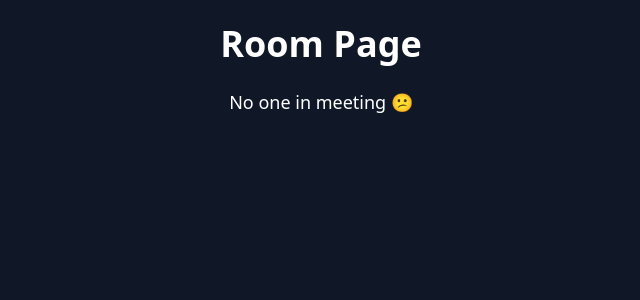
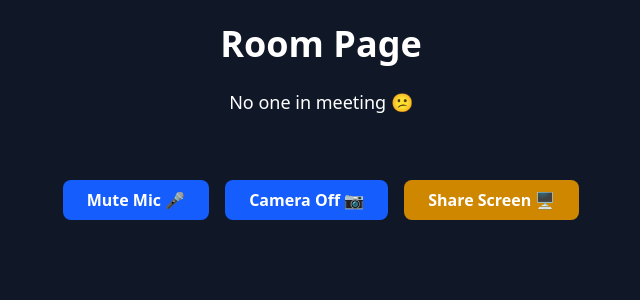
Before and after one commit to HARSHIT031204-ENG/Real-time-Video-Calling-Application, a React (Vite) app in the folder Client/: page /room/1 in a window 1280 px wide. Shown: the top 300 px of the page, without its empty margins (319-959 px from the left). Built offline with nearby package versions, Linux system fonts and the light colour scheme; no server answers.

Commit message:
updating features

```diff
--- a/Client/src/screens/Room.jsx
+++ b/Client/src/screens/Room.jsx
@@ -4,15 +4,15 @@ import ReactPlayer from "react-player";
 import peer from "../services/peersrevice";
 import { useNavigate } from "react-router-dom";
 
-
 function Room() {
     const socket = useSocket();
     const [remoteSocketId, setRemoteSocketId] = useState(null);
     const [myStream, setMyStream] = useState();
     const [remoteStream, setRemoteStream] = useState();
+    const [isMicOn, setIsMicOn] = useState(true);
+    const [isCameraOn, setIsCameraOn] = useState(true);
 
-    const navigate = useNavigate()
-
+    const navigate = useNavigate();
 
     const handleCallUser = useCallback(async () => {
         const stream = await navigator.mediaDevices.getUserMedia({
@@ -65,6 +65,26 @@ function Room() {
         [sendStreams]
     );
 
+    const handleMicToggle = useCallback(() => {
+        if (!myStream) return;
+
+        const audioTrack = myStream.getAudioTracks()[0];
+        if (audioTrack) {
+            audioTrack.enabled = !audioTrack.enabled;
+            setIsMicOn(audioTrack.enabled);
+        }
+    }, [myStream]);
+
+    const handleCameraToggle = useCallback(() => {
+        if (!myStream) return;
+
+        const videoTrack = myStream.getVideoTracks()[0];
+        if (videoTrack) {
+            videoTrack.enabled = !videoTrack.enabled;
+            setIsCameraOn(videoTrack.enabled);
+        }
+    }, [myStream]);
+
     const handleNegoNeeded = useCallback(async () => {
         const offer = await peer.getOffer();
         socket.emit("peer:nego:needed", { offer, to: remoteSocketId });
@@ -99,8 +119,7 @@ function Room() {
 
         console.log("Call ended");
 
-
-        navigate("/")
+        navigate("/");
     }, [myStream, remoteStream, socket, remoteSocketId]);
 
     const handleNegoNeedIncomming = useCallback(
@@ -153,7 +172,7 @@ function Room() {
             if (myStream) myStream.getTracks().forEach((track) => track.stop());
             peer.peer.close();
             console.log("Remote user ended the call");
-            navigate("/")
+            navigate("/");
         });
 
         return () => socket.off("call:ended");
@@ -172,6 +191,51 @@ function Room() {
 
         return () => socket.off("call:ended");
     }, [socket, myStream, remoteStream]);
+
+    const handleScreenShare = useCallback(async () => {
+        try {
+            const screenStream = await navigator.mediaDevices.getDisplayMedia({
+                video: true,
+            });
+
+            const screenTrack = screenStream.getVideoTracks()[0];
+
+            // replace video track in peer connection
+            const sender = peer.peer
+                .getSenders()
+                .find((s) => s.track.kind === "video");
+            sender.replaceTrack(screenTrack);
+
+            // update your local preview
+            if (myStream) {
+                myStream.removeTrack(myStream.getVideoTracks()[0]);
+                myStream.addTrack(screenTrack);
+                setMyStream(screenStream);
+            }
+
+            // when screen sharing stops, switch back to camera
+            screenTrack.onended = async () => {
+                const cameraStream = await navigator.mediaDevices.getUserMedia({
+                    video: true,
+                    audio: true,
+                });
+
+                const cameraTrack = cameraStream.getVideoTracks()[0];
+                const camSender = peer.peer
+                    .getSenders()
+                    .find((s) => s.track.kind === "video");
+                camSender.replaceTrack(cameraTrack);
+
+                cameraStream.getVideoTracks().forEach((track) => {
+                    myStream.addTrack(track);
+                });
+
+                setMyStream(cameraStream);
+            };
+        } catch (err) {
+            console.error("Screen share failed:", err);
+        }
+    }, [myStream]);
 
     return (
         <div className="min-h-screen bg-gray-900 text-white flex flex-col items-center p-6 gap-6">
@@ -238,6 +302,49 @@ function Room() {
                     End Call
                 </button>
             )}
+
+            {myStream && (
+                <button
+                    onClick={handleScreenShare}
+                    className="px-6 py-2 bg-yellow-600 hover:bg-yellow-700 rounded-lg font-semibold"
+                >
+                    Share Screen
+                </button>
+            )}
+
+            <div className="flex gap-4 justify-center my-4">
+                {/* Mic Toggle */}
+                <button
+                    onClick={handleMicToggle}
+                    className={`px-6 py-2 rounded-lg font-semibold ${
+                        isMicOn
+                            ? "bg-blue-600 hover:bg-blue-700"
+                            : "bg-gray-600"
+                    }`}
+                >
+                    {isMicOn ? "Mute Mic 🎤" : "Unmute Mic 🔇"}
+                </button>
+
+                {/* Camera Toggle */}
+                <button
+                    onClick={handleCameraToggle}
+                    className={`px-6 py-2 rounded-lg font-semibold ${
+                        isCameraOn
+                            ? "bg-blue-600 hover:bg-blue-700"
+                            : "bg-gray-600"
+                    }`}
+                >
+                    {isCameraOn ? "Camera Off 📷" : "Camera On 📷"}
+                </button>
+
+                {/* Screen Share */}
+                <button
+                    onClick={handleScreenShare}
+                    className="px-6 py-2 bg-yellow-600 hover:bg-yellow-700 rounded-lg font-semibold"
+                >
+                    Share Screen 🖥
+                </button>
+            </div>
         </div>
     );
 }
```
